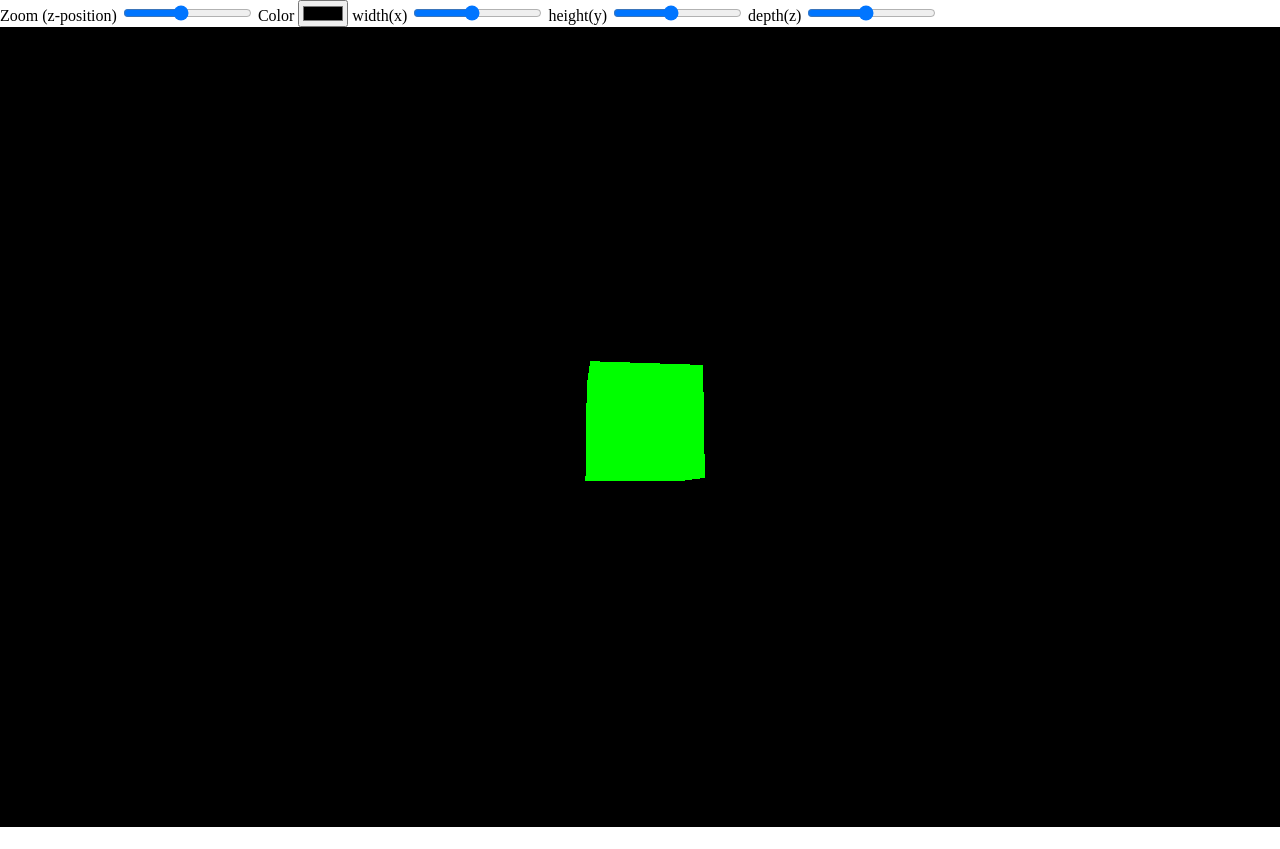
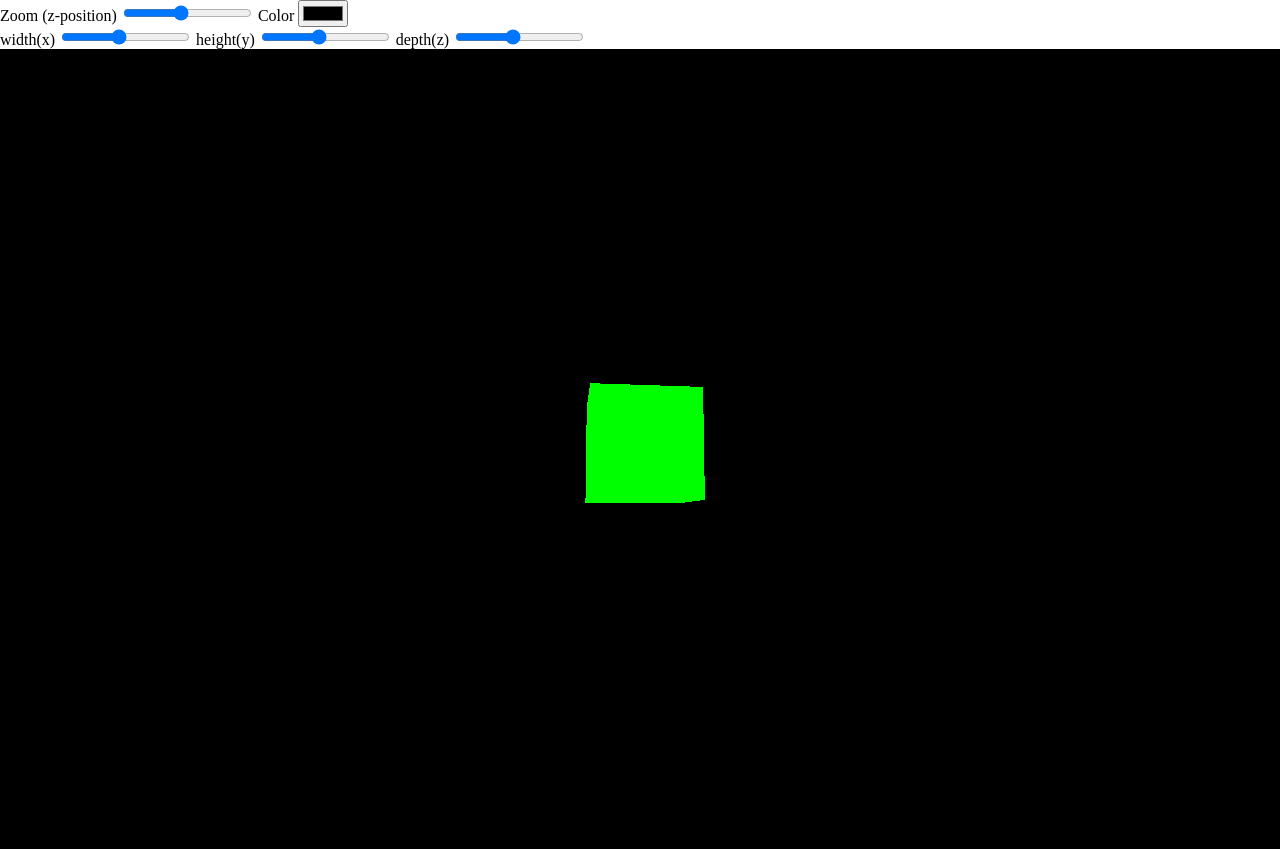
Before and after one commit to Tim0Cc/3D-configurator-FrontEnd, a plain HTML site: page index.html in a window 1280 px wide. Before the commit the page ends 827 px from the top, so only its background shows below. Drawn offline with nearby package versions, Linux system fonts and the light colour scheme.

```diff
--- a/index.html
+++ b/index.html
@@ -9,18 +9,20 @@
 	</head>
 	<body>
     <div class="controls">
+      <div class="controls-1">
         <label for="position-z">Zoom (z-position)</label>
         <input type="range" id="position-z" class="position-z" min="1" max="10" value="5">
         <label for="color">Color</label>
         <input type="color" id="color" class="color" value="5">
+      </div>
+      <div class="controls-2">
         <label for="width">width(x)</label>
         <input type="range" id="width" class="width" min="1" max="10" value="5">
         <label for="height">height(y)</label>
         <input type="range" id="height" class="height" min="1" max="10" value="5">
         <label for="depth">depth(z)</label>
         <input type="range" id="depth" class="depth" min="1" max="10" value="5">
-      <!-- <label for="rotation-speed">rotation Speed</label>
-      <input type="range" id="rotation-speed" class="rotation-speed" min="1" max="10" value="5"> -->
+      </div>
     </div>
 		<script src="three/three.js"></script>
     <script type="module" src="js/three_module.js">
```
Also changed, not shown: 1 other file. Lines whose indentation alone changed are shown as unchanged.
